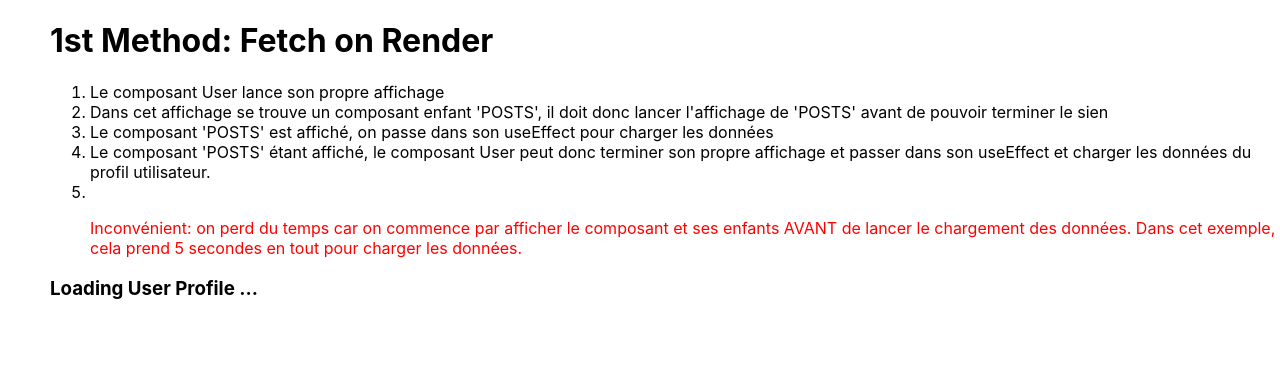
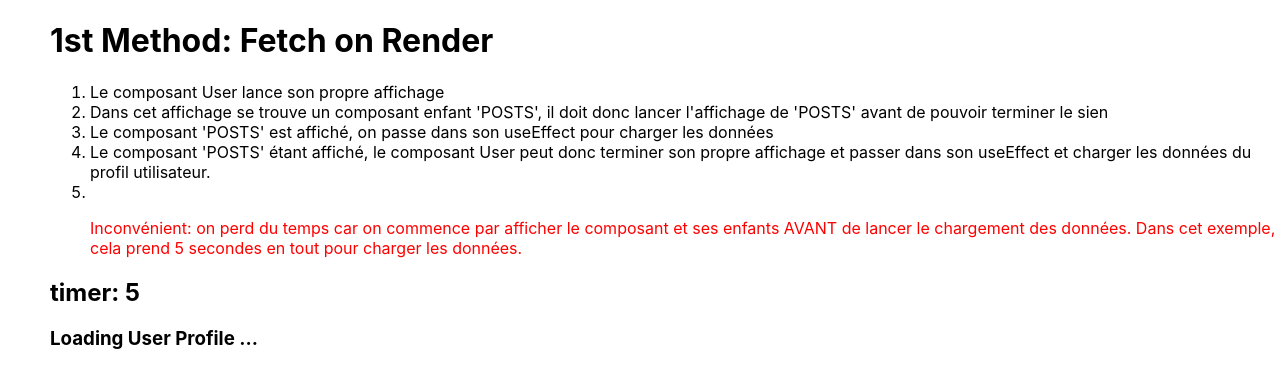
Before and after one commit to lolottetheclash/demo_suspense, a React (Create React App) app: page / in a window 1280 px wide. Shown: the top 388 px of the page. Built offline with nearby package versions, Linux system fonts and the light colour scheme; no server answers.

Commit message:
add counter

```diff
--- a/src/App.js
+++ b/src/App.js
@@ -1,8 +1,15 @@
 import './App.css';
 import User from './components/User';
-import Posts from './components/Posts';
+import { useState, useEffect } from 'react';
 
 function App() {
+  const [timer, setTimer] = useState(0);
+
+  useEffect(() => {
+    const interval = setInterval(() => setTimer(timer => timer + 1), 1000);
+    return () => clearInterval(interval);
+  }, []);
+
   return (
     <div className="App">
       <h1>1st Method: Fetch on Render</h1>
@@ -30,6 +37,7 @@ function App() {
           données.
         </p>
       </ol>
+      {timer >= 5 ? <h2>timer: 5</h2> : <h2>timer: {timer}</h2>}
       <User />
     </div>
   );
```
